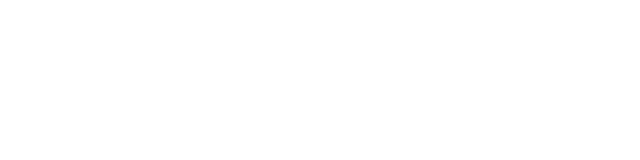
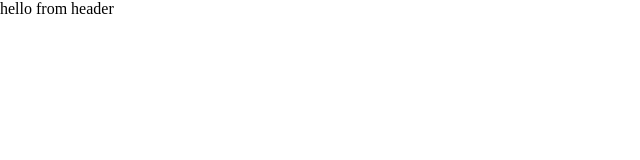
Before and after one commit to Tayvor/cardboard, a React (Vite) app in the folder react-vite/: page / in a window 1280 px wide. Shown: the top 160 px of the page, without its empty margins (0-640 px from the left). Built offline with nearby package versions, Linux system fonts and the light colour scheme.

Commit message:
Added Header component.

```diff
--- a/react-vite/src/components/Header/Header.jsx
+++ b/react-vite/src/components/Header/Header.jsx
@@ -0,0 +1,8 @@
+import './Header.css';
+
+
+export default function Header() {
+  return (
+    <div>hello from header</div>
+  )
+}
--- a/react-vite/src/components/Header/index.js
+++ b/react-vite/src/components/Header/index.js
@@ -0,0 +1,2 @@
+import Header from './Header.jsx';
+export default Header
--- a/react-vite/src/router/index.jsx
+++ b/react-vite/src/router/index.jsx
@@ -3,6 +3,7 @@
 import LoginForm from '../components/LoginForm';
 import ErrorPage from "./ErrorPage";
 import SignupForm from "../components/SignupForm";
+import Header from "../components/Header";
 
 export const router = createBrowserRouter([
   {
@@ -10,6 +11,10 @@
     element: <Layout />,
     errorElement: <ErrorPage />,
     children: [
+      {
+        path: '',
+        element: <Header />
+      },
       {
         path: 'login',
         element: <LoginForm />
```
